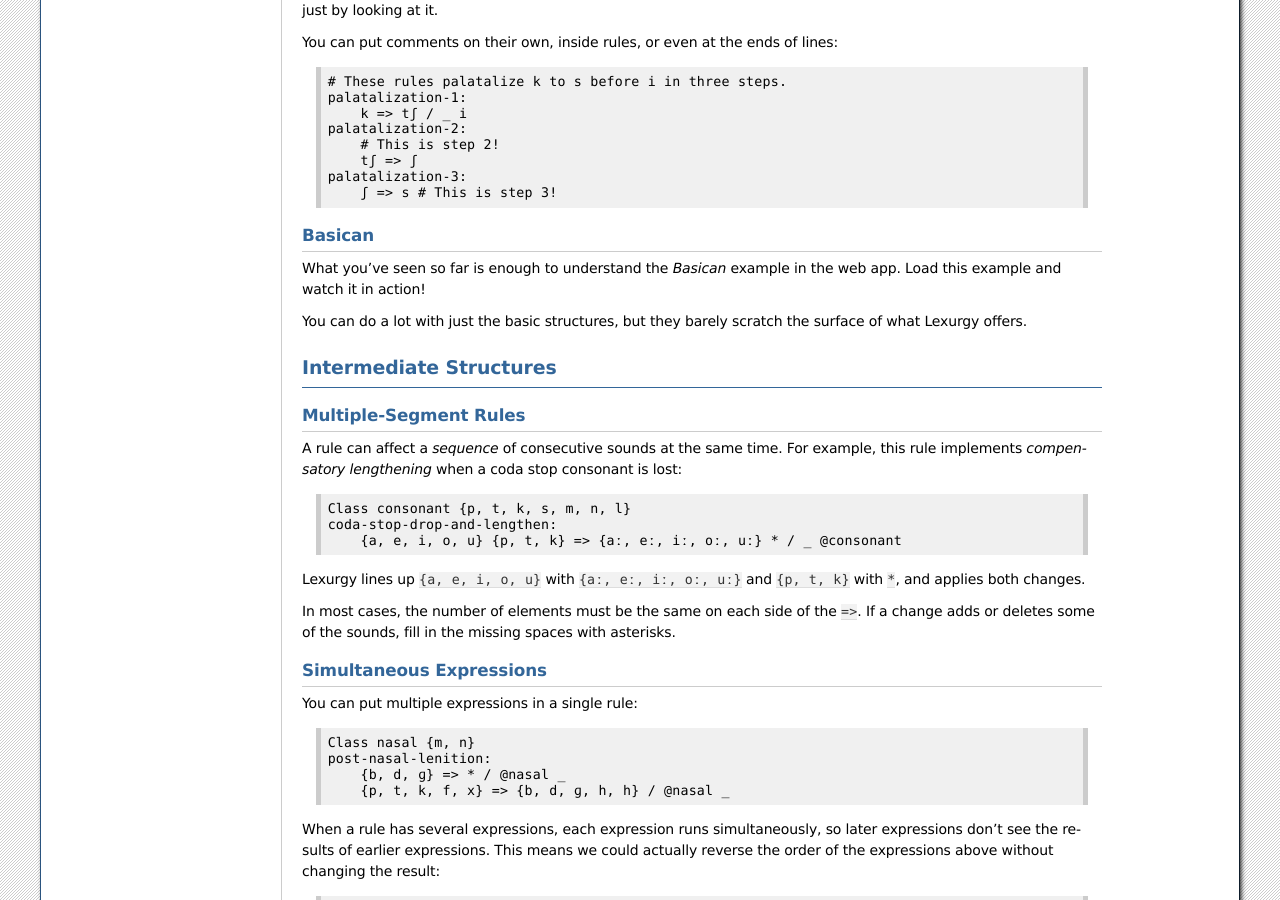
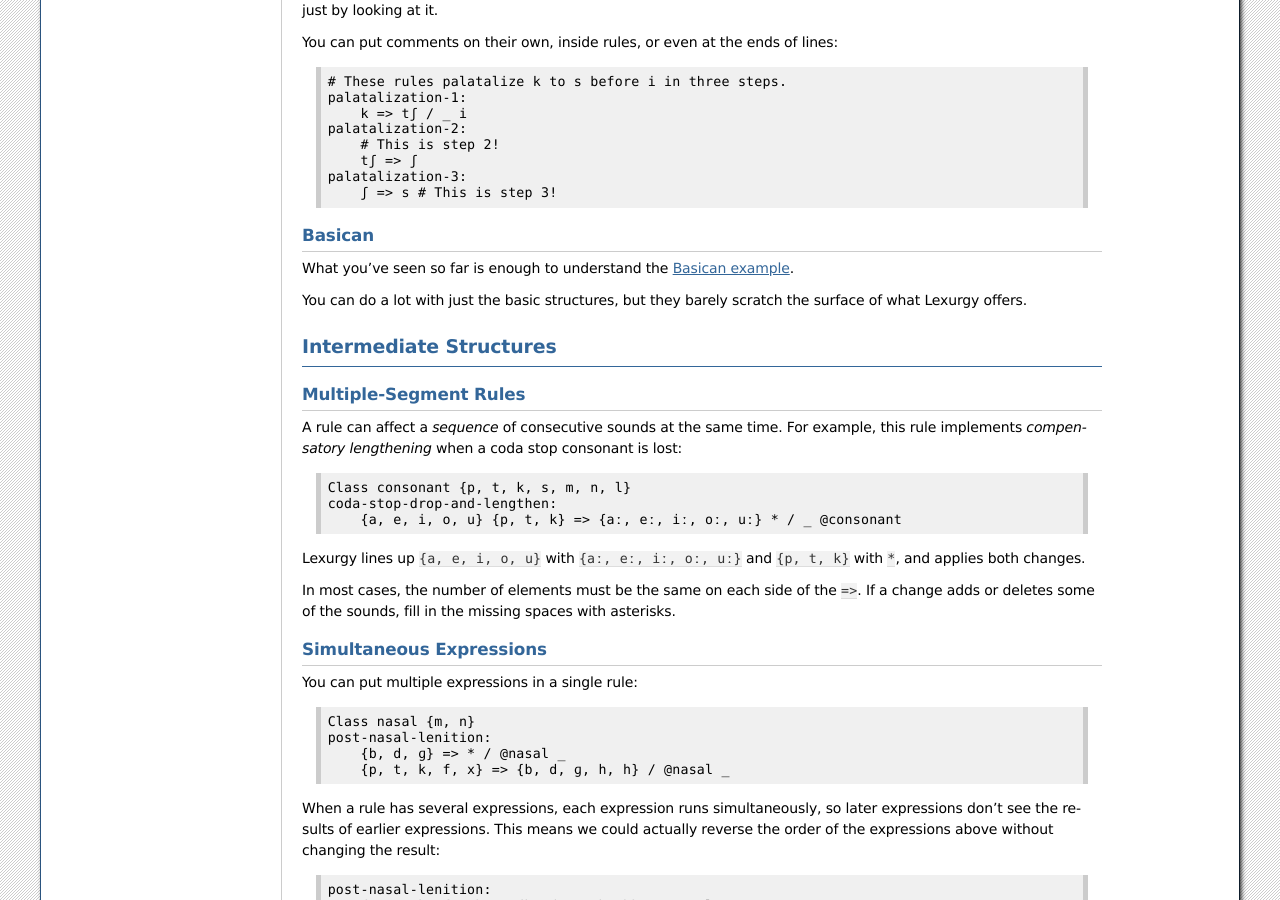
Before and after one commit to def-gthill/lexurgy, a Sphinx documentation site: the page built from doc/source/sc-tutorial.rst, in a window 1280 px wide and 900 px high, scrolled down 3161 px. Built offline with Sphinx 7.4.7, drawn with Linux system fonts in a browser that asks for light colours; some of the changed text lies outside the part shown.

Commit message:
Links directly to examples

```diff
--- a/doc/source/sc-tutorial.rst
+++ b/doc/source/sc-tutorial.rst
@@ -226,8 +226,8 @@
 Basican
 ~~~~~~~~
 
-What you've seen so far is enough to understand the *Basican* example
-in the web app. Load this example and watch it in action!
+What you've seen so far is enough to understand the
+`Basican example <https://www.lexurgy.com/examples/sc?changes=1&input=1>`_.
 
 You can do a lot with just the basic structures, but they barely
 scratch the surface of what Lexurgy offers.
@@ -770,8 +770,7 @@
 ~~~~~~~~~~~~~~~
 
 Now you should understand enough to be able to follow along with the
-*Intermediatese* example in the web app. Load this example and give
-it a try!
+`Intermediatese example <https://www.lexurgy.com/examples/sc?changes=2&input=1>`_.
 
 With that, it's time to get to the power features that really make Lexurgy
 stand out.
@@ -1000,7 +999,8 @@
     terminate. So Lexurgy is conservative and stops with an error message if a
     rule runs a hundred times without settling on a result.
 
-Now you should be able to follow the *Advancedish* example in the web app.
+Now you should be able to follow the
+`Advancedish example <https://www.lexurgy.com/examples/sc?changes=3&input=1>`_.
 
 Interactions Between Words
 ~~~~~~~~~~~~~~~~~~~~~~~~~~~
@@ -1059,7 +1059,8 @@
 Lexurgy can understand words that are broken up into syllables, using
 periods (``.``) to separate syllables. You can also specify syllabification
 rules and have Lexurgy automatically break up words into syllables.
-This capability is demonstrated by the *Syllabian* example in the web app.
+This capability is demonstrated by the
+`Syllabian example <https://www.lexurgy.com/examples/sc?changes=4&input=2>`_.
 
 Enabling Syllables
 *******************
```
